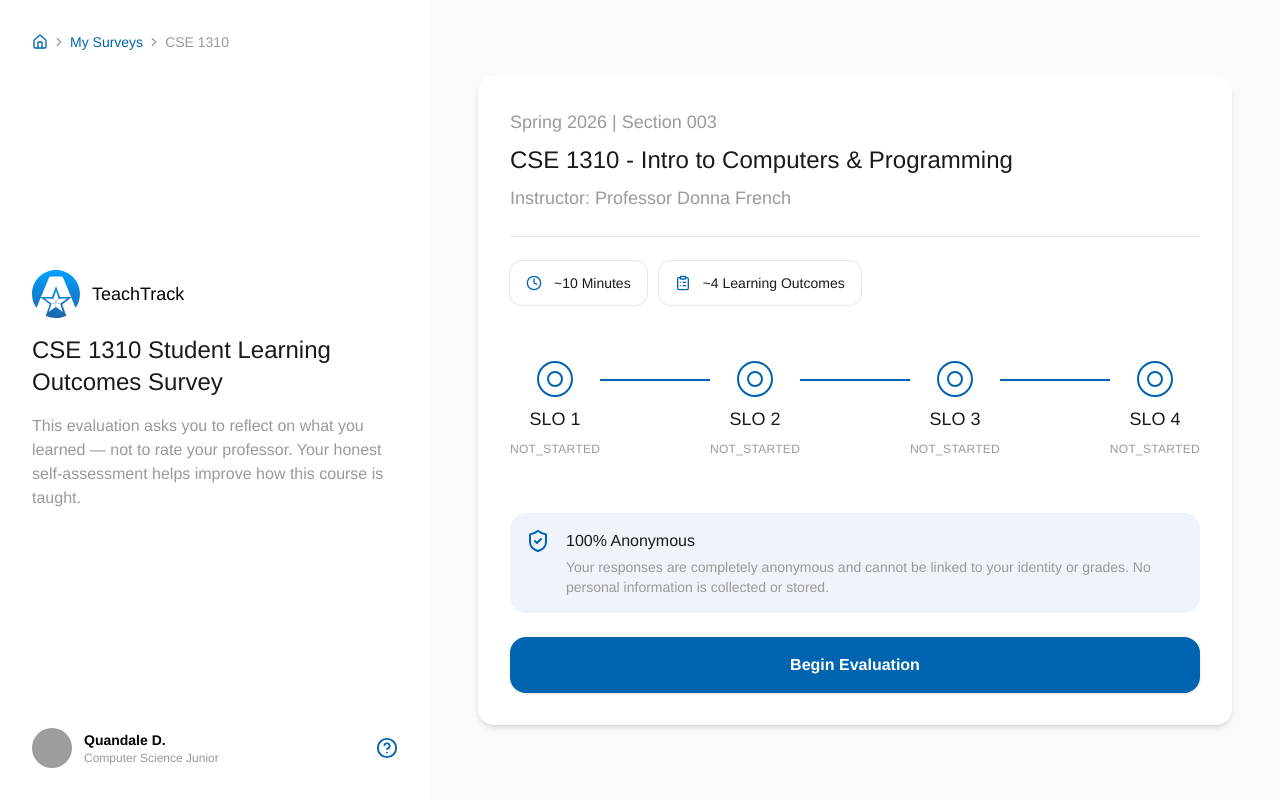
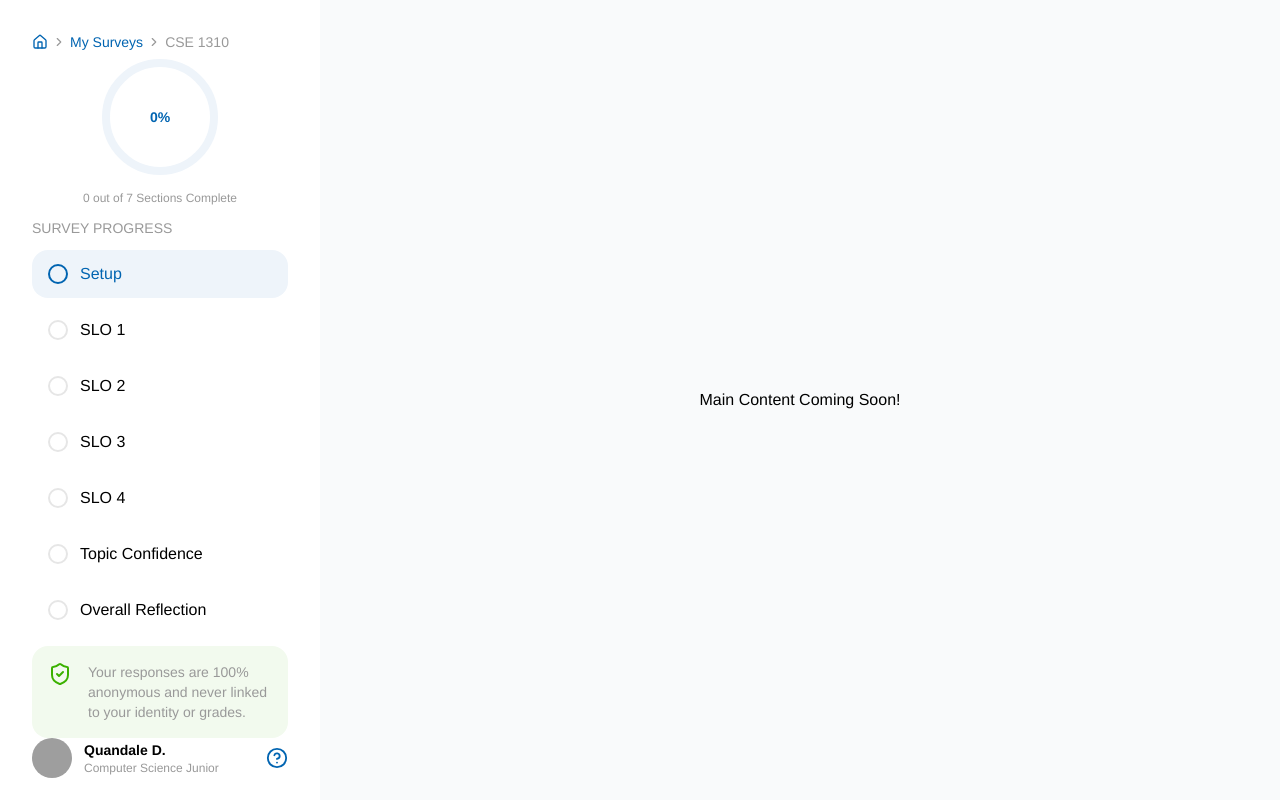
Before and after one commit to TeachTrackUTA/TeachTrack, a React (Vite) app in the folder client/: page /student/survey in a window 1280 px wide. Built offline with nearby package versions, Linux system fonts and the light colour scheme; grey boxes are pictures that could not be loaded.

Commit message:
fix: updated AnonymousBadge to be more reusable

```diff
--- a/client/src/components/survey/AnonymousBadge.tsx
+++ /dev/null
@@ -1,14 +0,0 @@
-import { ShieldCheck } from "lucide-react";
-
-export default function AnonymousBadge () {
-    return (
-        <div className="flex gap-4 rounded-2xl p-4 bg-[var(--color-brand-primary-subtle)]">
-            <ShieldCheck className="size-6 shrink-0 text-[var(--color-brand-primary)]" />
-            <div className="flex flex-col gap-1">
-                <span className="font-medium text-[var(--color-text-primary)]">100% Anonymous</span>
-                <p className="text-sm text-[var(--color-text-secondary)]">Your responses are completely anonymous and cannot be linked to your identity or grades.
-                  No personal information is collected or stored.</p>
-            </div>
-        </div>
-    )
-}
--- a/client/src/components/survey/SurveyIntroCard.tsx
+++ b/client/src/components/survey/SurveyIntroCard.tsx
@@ -1,7 +1,7 @@
 import SurveyCourseHeader from "./SurveyCourseHeader";
 import SurveyMetaBadge from "./SurveyMetaBadge";
 import SLOStepper from "./SLOStepper";
-import AnonymousBadge from "./AnonymousBadge";
+import Badge from "../ui/Badge";
 
 import { Clock, ClipboardList } from 'lucide-react';
 
@@ -35,7 +35,7 @@ export default function SurveyIntroCard ({ onBegin }: Props) {
                 { label: "SLO 3", status: 'not_started'},
                 { label: "SLO 4", status: 'not_started'},
             ]} />
-            <AnonymousBadge />
+            <Badge variant="alert" title="100% Anonymous" body="Your responses are completely anonymous and cannot be linked to your identity or grades. No personal information is collected or stored."/>
             <button
                 onClick={onBegin}
                 className="w-full rounded-2xl bg-[var(--color-brand-primary)] px-6 py-4 font-semibold text-[var(--color-brand-primary-on-color)] shadow-sm hover:bg-[var(--color-brand-primary-hover)]">
--- a/client/src/components/survey/SurveyLayout.tsx
+++ b/client/src/components/survey/SurveyLayout.tsx
@@ -6,7 +6,7 @@ interface Props {
 export default function SurveyLayout ({ sidebar, children }: Props ) {
     return (
         <div className="flex h-screen">
-            <aside className="w-[430px] overflow-y-auto shadow-[4px_0_12px_rgba(0,0,0,0.8)]">
+            <aside className="w-[320px] overflow-y-auto shadow-[4px_0_12px_rgba(0,0,0,0.8)]">
                 {sidebar}
             </aside>
             <main className="flex-1 overflow-y-auto bg-[var(--color-bg-subtle)]">
--- a/client/src/components/survey/SurveyProgressItem.tsx
+++ b/client/src/components/survey/SurveyProgressItem.tsx
@@ -8,7 +8,8 @@ export default function SurveyProgressItem ({label, isActive, isComplete}: Props
     return (
         <button
             className={`flex w-full items-center gap-3 rounded-lg px-4 py-3 text-left transition-colors ${
-                isActive ? 'bg-[var(--color-brand-primary-subtle)] text-[var(--color-brand-primary)]' : 'hover:bg-[var(--color-bg-subtle)]'
+                isActive ? 'bg-[var(--color-brand-primary-subtle)] text-[var(--color-brand-primary)]'
+                : 'hover:bg-[var(--color-bg-subtle)]'
             }`}
         >
             <div
--- a/client/src/components/survey/SurveySidebarContent.tsx
+++ b/client/src/components/survey/SurveySidebarContent.tsx
@@ -1,5 +1,5 @@
 import type { Step } from "../../types/survey";
-import AnonymousBadge from "./AnonymousBadge";
+import Badge from "../ui/Badge";
 import ProgressCircle from "../ui/ProgressCircle";
 import SurveyProgressItem from "./SurveyProgressItem";
 
@@ -15,7 +15,7 @@ export default function SurveySidebarContent({ currentStep, steps }: Props) {
     const percent = Math.round((completedCount / steps.length) * 100);
 
     return (
-        <div className="flex flex-col gap-8">
+        <div className="flex flex-col gap-3">
             {/* Progess Circle */}
             <div className="flex justify-center">
                 <ProgressCircle
@@ -27,7 +27,7 @@ export default function SurveySidebarContent({ currentStep, steps }: Props) {
             {/* Survey Progess */}
             <div className="flex flex-col gap-3">
                 <span className="text-sm text-[var(--color-text-secondary)]">SURVEY PROGRESS</span>
-                <div className="flex flex-col gap-3">
+                <div className="flex flex-col gap-2">
                     {steps.map((step, index) => (
                         <SurveyProgressItem
                             key={step.key}
@@ -40,7 +40,7 @@ export default function SurveySidebarContent({ currentStep, steps }: Props) {
             </div>
 
             {/* Anonymous Alert */}
-            <AnonymousBadge />
+            <Badge variant="success" body="Your responses are 100% anonymous and never linked to your identity or grades." />
 
         </div>
     );
--- /dev/null
+++ b/client/src/components/ui/Badge.tsx
@@ -0,0 +1,37 @@
+import { ShieldCheck, ShieldX, Info, ShieldAlert} from "lucide-react";
+
+interface Props {
+    variant?: "alert" | "success" | "warning" | "error";
+    title?: string;
+    body?: string;
+}
+
+export default function Badge ({title, body, variant}: Props) {
+
+    const configs = {
+        alert: { bgColor: "bg-[var(--color-brand-primary-subtle)]", textColor: "text-[var(--color-brand-primary)]", icon: Info },
+        success: { bgColor: "bg-[var(--color-status-success-bg)]", textColor: "text-[var(--color-status-success)]", icon: ShieldCheck },
+        warning: { bgColor: "bg-[var(--color-status-warning-bg)]", textColor: "text-[var(--color-status-warning)]", icon: ShieldAlert },
+        error: { bgColor: "bg-[var(--color-status-error-bg)]", textColor: "text-[var(--color-status-error)]", icon: ShieldX }
+    };
+
+    const active = configs[variant ?? "alert"];
+    const Icon = active.icon;
+    const titleShown = !!title;
+
+    return (
+        <div className={`flex gap-4 rounded-2xl p-4 ${active.bgColor}`}>
+            <Icon className={`size-6 shrink-0 ${active.textColor}`}/>
+            <div className="flex flex-col gap-1">
+                {titleShown ? (
+                    <>
+                        <span className={`font-medium ${active.textColor}`}>{title}</span>
+                        <p className="text-sm text-[var(--color-text-secondary)]">{body}</p>
+                    </>
+                ) : (
+                    <p className="text-sm text-[var(--color-text-secondary)]">{body}</p>
+                )}
+            </div>
+        </div>
+    )
+}
--- a/client/src/index.css
+++ b/client/src/index.css
@@ -28,6 +28,7 @@
   --color-error-default: #FF411B;
   --color-error-050: #FEECE8;
   --color-warning-default: #F5C125;
+  --color-warning-050: #FEF9E8;
 
   /* SEMANTIC ALIASES */
   --color-brand-primary: var(--color-uta-blue-default);
@@ -49,6 +50,7 @@
   --color-status-error: var(--color-error-default);
   --color-status-error-bg: var(--color-error-050);
   --color-status-warning: var(--color-warning-default);
+  --color-status-warning-bg: var(--color-warning-050);
 
   --color-border-default: var(--color-grayscale-100);
   --color-border-muted: var(--color-grayscale-050);
--- a/client/src/pages/StudentSurvey.tsx
+++ b/client/src/pages/StudentSurvey.tsx
@@ -2,6 +2,8 @@ import SurveyLayout from "../components/survey/SurveyLayout"
 import SurveySidebar from "../components/survey/SurveySidebar"
 import SurveyIntroSidebarContent from "../components/survey/SurveyIntroSideBarContent";
 import SurveyIntroCard from "../components/survey/SurveyIntroCard";
+import SurveySidebarContent from "../components/survey/SurveySidebarContent";
+import type { Step } from "../types/survey";
 
 import { useState } from 'react';
 
@@ -16,17 +18,39 @@ const SURVEY_DATA = {
     userAvatar: 'https://i.pravatar.cc/150?img=3',
 };
 
-type Step = "intro" | "calibration-1" | "calibration-2" | "slo-1" | "slo-2" | "slo-3" | "slo-4" | "topic" | "reflection";
+const STEPS: { key: Step; label: string }[] = [
+    { key: "calibration", label: "Setup" },
+    { key: "slo-1", label: "SLO 1" },
+    { key: "slo-2", label: "SLO 2" },
+    { key: "slo-3", label: "SLO 3" },
+    { key: "slo-4", label: "SLO 4" },
+    { key: "topic", label: "Topic Confidence" },
+    { key: "reflection", label: "Overall Reflection" },
+];
 
 export default function StudentSurvey() {
-    const [currentStep, setCurrentStep] = useState<Step>("intro");
+    const [currentStep, setCurrentStep] = useState<Step>("calibration");
 
     const sidebarContent = {
         "intro": <SurveyIntroSidebarContent surveyTitle={SURVEY_DATA.surveyTitle} description={SURVEY_DATA.description} />,
+        "calibration": <SurveySidebarContent currentStep={currentStep} steps={STEPS} />,
+        "slo-1": <SurveySidebarContent currentStep={currentStep} steps={STEPS} />,
+        "slo-2": <SurveySidebarContent currentStep={currentStep} steps={STEPS} />,
+        "slo-3": <SurveySidebarContent currentStep={currentStep} steps={STEPS} />,
+        "slo-4": <SurveySidebarContent currentStep={currentStep} steps={STEPS} />,
+        "topic": <SurveySidebarContent currentStep={currentStep} steps={STEPS} />,
+        "reflection": <SurveySidebarContent currentStep={currentStep} steps={STEPS} />,
     }[currentStep];
 
     const mainContent = {
         "intro": <SurveyIntroCard/>,
+        "calibration": <div>Main Content Coming Soon!</div>,
+        "slo-1": <div>Coming Soon</div>,
+        "slo-2": <div>Coming Soon</div>,
+        "slo-3": <div>Coming Soon</div>,
+        "slo-4": <div>Coming Soon</div>,
+        "topic": <div>Coming Soon</div>,
+        "reflection": <div>Coming Soon</div>,
     }[currentStep];
 
     return (
```
